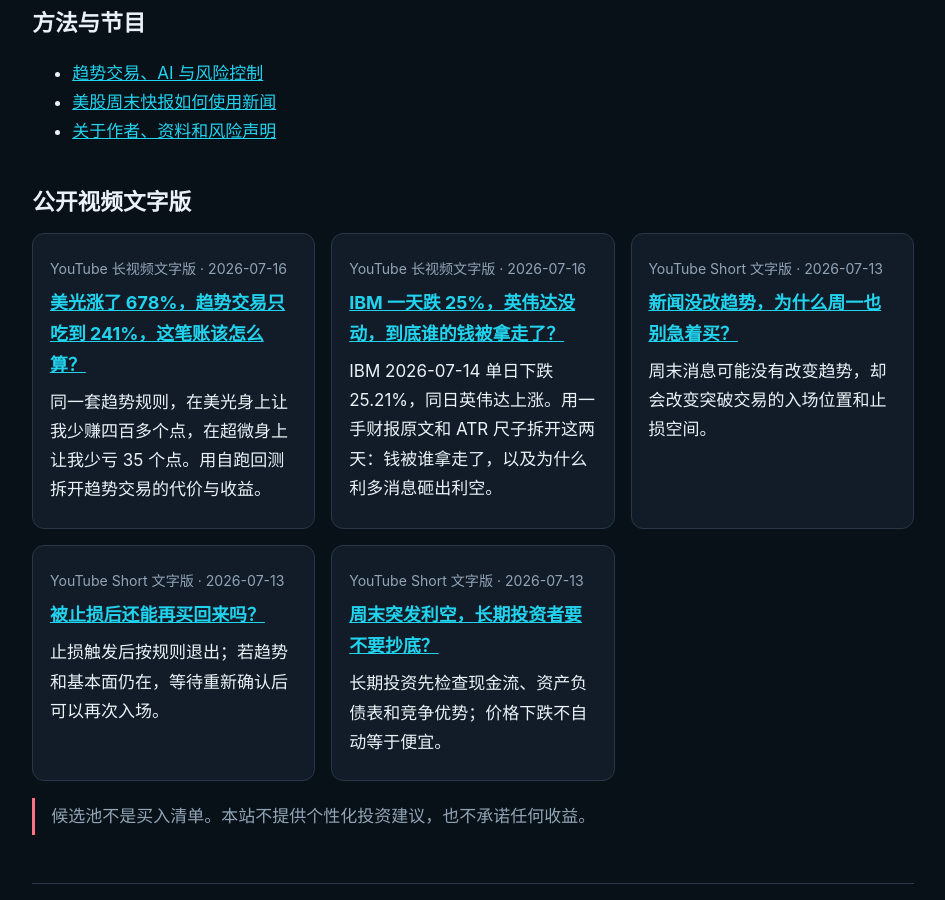
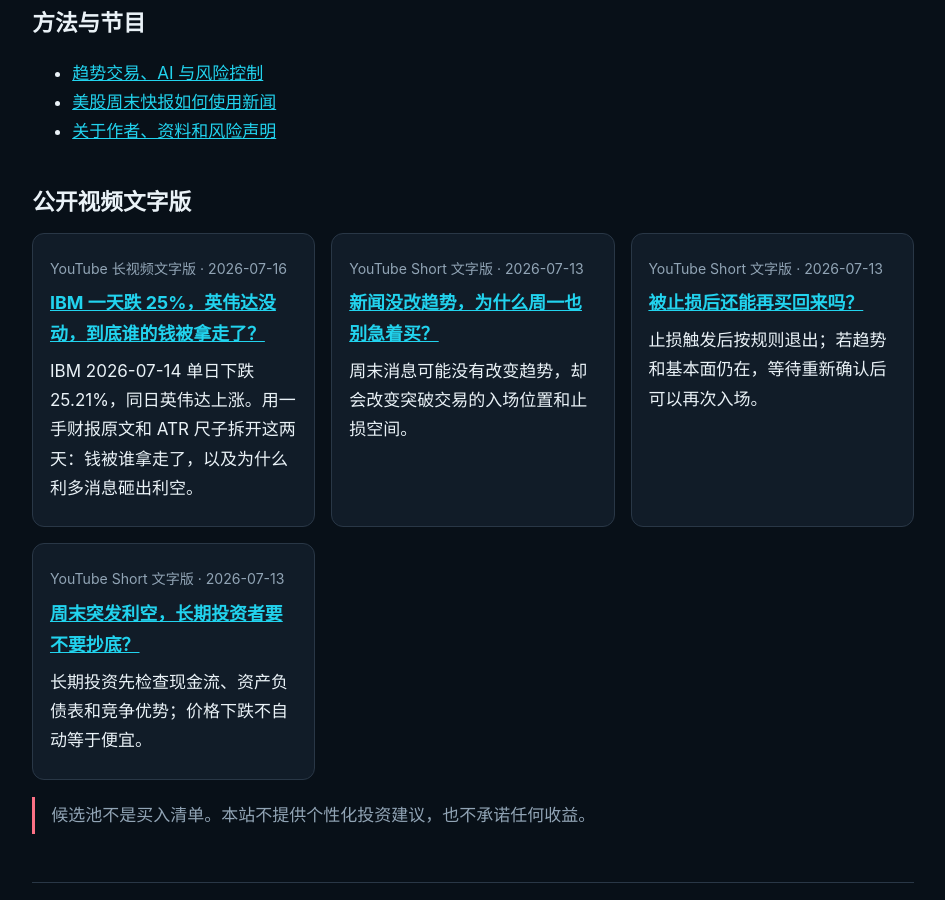
Before and after one commit to wenchangyue/zhicai-market-notes, a Jekyll site: the page built from index.md, in a window 1280 px wide and 900 px high, scrolled down 665 px. Shown: the whole window, without its empty margins (167-1112 px from the left). Built offline with Jekyll 4.4.1, drawn with Linux system fonts in a browser that asks for light colours; part of the change alters nothing that is shown.

```diff
--- a/_episodes/2026-07-15-trend-vs-left-side.md
+++ b/_episodes/2026-07-15-trend-vs-left-side.md
@@ -1,15 +1,15 @@
 ---
 layout: episode
-title: 美光涨了 678%，趋势交易只吃到 241%，这笔账该怎么算？
-description: 同一套趋势规则，在美光身上让我少赚四百多个点，在超微身上让我少亏 35 个点。用自跑回测拆开趋势交易的代价与收益。
+title: 为什么趋势交易相对最安全？
+description: 基本面、消息面、宏观全都算不清。趋势交易用一个动作把它们全部处理掉——止损。代价是先天吃不到全程，但那是可调的代价。
 format: YouTube 长视频文字版
-published: true
+published: false
 topic: 趋势交易方法论
-video_id: jAk0Rck5QOE
-youtube_url: https://youtu.be/jAk0Rck5QOE
+video_id: PENDING
+youtube_url: PENDING
 upload_date: 2026-07-16
 updated_date: 2026-07-16
-duration: PT13M39S
+duration: PT10M08S
 data_as_of: 2026-07-15
 quick_answer: >-
   趋势交易不解决不确定性，它用一个动作把不确定处理掉：止损。代价是吃不到全部涨幅
@@ -62,41 +62,29 @@ sources:
 ---
 ## 逐字稿
 
-**问：**老岳，上一集你说，美光过去一年涨了678%。
+**问：**老岳，我一直有个问题。买股票要看基本面、看财报、看消息、看美联储，要看的东西太多了。到底怎么才算看明白？
 
-**老岳：**涨了。678%。
+**老岳：**看不明白。
 
-**问：**那你的系统，在美光身上赚了多少？
+**问：**啊？
 
-**老岳：**我回测了一遍。241%。
+**老岳：**不是你看不明白，是没人看得明白。上一集那个IBM，一天跌25%。它自己的CEO在信里写，我们这个季度搞砸了。他自己都没料到。
 
-**问：**啊？只有241%？那中间四百多个点呢？
+**问：**他自己都不知道……
 
-**老岳：**没吃到。
+**老岳：**那你我凭什么料到。所以今天讲的不是怎么看明白。是看不明白的时候，怎么办。你想想要判断一只票，得算清多少事。基本面：它明年赚多少钱。消息面：会不会突然出个公告。宏观：美联储降不降息，关税怎么走。
 
-**问：**……一点都不可惜吗？
+**问：**这些都得算准？
 
-**老岳：**可惜。但我还是会这么做。今天就讲这个。三件事。第一，本期数据截到7月15号收盘。你看到这条视频的时候，价格早变了。第二，我现在手里有三只票：KRYS大概占总资金19%，EXEL大概11%，VKTX大概13%。加起来四成出头，剩下五成多是现金。今天要讲的美光、超微、诺基亚、这些，我一股都没有。第三，本期一只票都不推荐。今天讲的是方法，不是标的。好。
+**老岳：**算准一个都难。我举个例子。假设你现在特别确信，人工智能十年后一定改变世界。这个判断我认为大概率是对的。好，你买哪一家？
 
-**问：**那先说，为什么会有"吃不到"这个问题？
+**问：**AI公司那么多。
 
-**老岳：**从上一集那个死结说起。存储和AI，你要问我长期，五年、十年，甚至更长，有没有价值？我认为有。这是个向上的市场。
+**老岳：**对。谁能活下来，谁能活得好，不确定。就算你挑中了一家不错的公司，它的股价也不一定能扛到大涨那一天。中间资金一直被套着，你扛得住几年？
 
-**问：**那不就该买吗？
+**问：**所以方向对了也没用。
 
-**老岳：**短期风险巨大。你回想上一集：IBM一天跌25%，跌穿它自己日常波动的6倍。一条对存储明确利好的消息出来，第二天存储股全砸了。AI公司的钱能不能收回来，到今天也没人知道。
-
-**问：**所以长期看好，短期不敢碰。
-
-**老岳：**对。这就是那个死结。
-
-**问：**那你怎么办？
-
-**老岳：**我举个例子你就懂了。假设你现在特别确信，人工智能十年后一定改变世界。好，你买哪一家？
-
-**问：**……AI公司那么多。
-
-**老岳：**对。谁能活下来，谁能活得好，不确定。就算你挑中了一家不错的公司，它的股价也不一定能扛到大涨那一天。中间资金一直被套着。这么多不确定，堆在一起，怎么办？趋势交易的做法，是快刀斩乱麻。它对基本面、对消息面、对这些乱七八糟的因素，只用一种方式处理，
+**老岳：**方向对，时间不对，一样亏。上一集那个存储更典型。存储公司的钱已经赚到了，产能排到几年以后。但买存储的那些AI公司，能不能把投资人的钱从用户身上赚回来，到今天没人知道。这么多不确定，堆在一起。你怎么算？趋势交易的做法，是快刀斩乱麻。它对基本面、对消息面、对宏观，对这些乱七八糟的因素，只用一种方式处理。
 
 **问：**什么方式？
 
@@ -104,17 +92,17 @@ sources:
 
 **问：**就这一个？
 
-**老岳：**就这一个。你想想上一集那个场面。IBM为什么跌？它自己的CEO在信里写"我们这个季度搞砸了"。他自己都没料到。
-
-**问：**他都不知道……
-
-**老岳：**那你我凭什么料到？所以趋势交易干脆不猜了。它不问IBM为什么跌，不问AI的账能不能算平，不问存储明年还涨不涨。它只问一件事：错到什么程度，我走。这个决定，在你买之前就做完了。不是亏了再想。
+**老岳：**就这一个。它不问IBM为什么跌。不问AI的账能不能算平。不问存储明年还涨不涨。它只问一件事：错到什么程度，我走。这个决定，在你买之前就做完了。不是亏了再想。
 
 **问：**所以风险就可控了。
 
-**老岳：**对。不确定的事情有一百种，处理它们的动作只有一个。《金融怪杰》里有个叫EdSeykota的人，人家问他好交易的要素是什么。他说了三条，第一，截断亏损。第二，截断亏损。第三，截断亏损。
+**老岳：**对。不确定的事情有一百种，处理它们的动作只有一个。这就是我说的，趋势交易相对最安全。不是它能预测，恰恰相反，是它承认自己预测不了，然后把亏损这一头先锁死。
 
-**问：**三条一样的？
+**问：**那如果不这么做呢？
+
+**老岳：**那你就得去猜。猜AI什么时候能赚钱，猜美联储什么时候降息。我猜不着。《金融怪杰》里有个叫EdSeykota的人。人家问他，好交易的要素是什么。他说了三条，第一，截断亏损。第二，截断亏损。第三，截断亏损。
+
+**问：**三条一样的。
 
 **老岳：**一样的。他后面还补了一句：你能守住这三条，才可能有机会。"截断亏损，让利润奔跑"，这句话人人都会说。难的是执行。
 
@@ -122,21 +110,17 @@ sources:
 
 **老岳：**那叫左侧交易。越跌越买，摊低成本。
 
-**问：**听着挺合理啊，便宜了才买嘛。
+**问：**听着挺合理，便宜了才买。
 
-**老岳：**我给你看一只票。超微电脑，SMCI。上一集那张表里就有它。前几年最火的AI服务器公司之一。
+**老岳：**我给你看一个例子。超微电脑，SMCI。前几年最火的AI服务器公司之一。过去一年，跌了49.5%。
 
-**问：**它怎么了？
-
-**老岳：**过去一年，跌了49.5%。
-
-**问：**快一半了。
+**问：**快一半。
 
 **老岳：**这还只是头尾两个点。你要是从头一路拿着，中间最深的时候，你账上是−61%。
 
-**问：**啊？那要是越跌越买……
+**问：**那要是越跌越买……
 
-**老岳：**我们来算算。同一段时间，同一套规则，我的系统在SMCI上做了3笔。总共亏14.5%。
+**老岳：**同一段时间，同一套规则，我的系统在SMCI上做了3笔。总共亏14.5%。
 
 **问：**14.5%对49.5%。
 
@@ -146,13 +130,13 @@ sources:
 
 **老岳：**是系统后来不说话了。SMCI最后一个入场信号，出现在去年11月3号。之后到现在，八个多月，一个信号都没有。
 
-**问：**一个都没有？
+**问：**一个都没有。
 
 **老岳：**一个都没有。而那八个月里，它又跌了43%。
 
 **问：**所以你全程在场外。
 
-**老岳：**对。系统的沉默，本身就是保护。它没告诉我SMCI会跌，它只是不让我进去。Livermore有本自己写的书，1940年的。他写过一句话：绝不要因为一只股票从前高跌了很多，就去买它。它跌，很可能有充分的理由。哪怕现在看着便宜，它可能还是贵得离谱。他还写：绝不摊平亏损。把这句话刻在脑子里。
+**老岳：**对。系统的沉默，本身就是保护。它没告诉我SMCI会跌，它只是不让我进去。Livermore有本自己写的书，1940年的。他写过一句：绝不要因为一只股票从前高跌了很多，就去买它。它跌，很可能有充分的理由。哪怕现在看着便宜，它可能还是贵得离谱。他还写：绝不摊平亏损。把这句话刻在脑子里。
 
 **问：**他自己做到了吗？
 
@@ -162,75 +146,51 @@ sources:
 
 **老岳：**知道道理，和做得到，是两件事。这话从他嘴里说出来，反而更重。
 
-**问：**那回到美光。这套规则在SMCI上救了你，在美光上呢？
+**问：**那这套规则，有没有代价？
 
-**老岳：**在美光上，它让我少赚了四百多个点。
+**老岳：**有。而且是先天的，躲不掉。上一集我说美光过去一年涨了678%。我拿系统的规则，在美光这一只票上跑了一遍回测，
 
-**问：**说说这个241%怎么来的。
+**问：**跑出来多少？
 
-**老岳：**这是回测，不是我的实盘账单。我没有满仓干美光。我是拿系统的规则，在美光这一只票上，从去年7月16号跑到今年7月15号。
+**老岳：**241%。
 
-**问：**跑出来什么？
+**问：**那中间四百多个点……
 
-**老岳：**7笔交易。4笔赚，3笔亏。复利加起来，+241%。
+**老岳：**没吃到。先说清楚，这是回测，不是我的实盘账单。我没有满仓干美光。7笔交易，4笔赚，3笔亏，复利滚下来241%。最大的一笔，4月20号进，6月5号出，+88%。
 
-**问：**那最大的一笔呢？
-
-**老岳：**4月20号进，6月5号出。+88%。
-
-**问：**一只涨了将近七倍的票，你最好的一笔只吃到88%？
+**问：**一只涨了将近七倍的票，最好的一笔只吃到88%。
 
 **老岳：**对。这个事我早就知道，我一直是这么说的，一只股票涨500%，等你的趋势信号锁定的时候，它可能已经翻倍了。中间还有各种震荡、大幅回撤，把你洗出去。最后这只票涨500%，你可能只吃到50%到100%，甚至更少。
 
-**问：**你这个88%，正好在这个区间里。
-
-**老岳：**是。我自己都有点意外，算出来正好落在里面。
-
-**问：**那为什么是这样？为什么信号总是慢半拍？
+**问：**那为什么信号总是慢半拍？
 
 **老岳：**因为信号是跟着价格走的。价格先动，信号才亮。你要等它先涨起来、走出形态、突破，你才知道它是趋势。那时候鱼头已经没了。我一直讲，吃不到鱼头才是对的。能吃到鱼头，那是赌。
 
 **问：**那尾巴呢？
 
-**老岳：**尾巴也吃不到。因为移动止损一定是在高点下方。它必须回撤一段，才能把你打出来。那段回撤，就是你交的学费。
-
-**问：**有没有例子？
-
-**老岳：**我自己的单子。ADEA，今年3月买，5月卖。最高的时候浮盈接近+50%，真正落袋，+36.6%。
-
-**问：**吐回去十几个点。
-
-**老岳：**对。还有我现在手上的KRYS，6月底最高的时候+31%，到7月14号收盘，+17.7%。这还没卖呢。
+**老岳：**尾巴也吃不到。因为移动止损一定是在高点下方。它必须回撤一段，才能把你打出来。那段回撤，就是你交的学费。我自己的单子也一样。ADEA，最高的时候浮盈接近+50%，真正落袋+36.6%。还有我手上的KRYS，6月底最高+31%，到7月14号收盘+17.7%。这还没卖呢。
 
 **问：**都是这样。
 
-**老岳：**都是这样。《股票作手回忆录》里有句话：没有人能抓住所有波动。
+**老岳：**都是这样。《股票作手回忆录》里有句话：没有人能抓住所有波动。这句我得交代一下，那本书是1923年一个叫Lefèvre的记者写的小说，主角是虚构的。大家都知道写的是Livermore，但严格讲，那是书里人物的台词。刚才那句"绝不摊平亏损"才是他本人写的。差别不大，但既然要引，就引对。
 
-**问：**这也是Livermore说的？
+**问：**那能吃到三成半，算好还是不好？
 
-**老岳：**这个我得交代一下，别以讹传讹。那本书是1923年一个叫Lefèvre的记者写的小说。里面的主角叫LarryLivingston，是个虚构人物。书是题献给Livermore的，大家都知道写的是他，但严格讲，那是书里人物说的台词，不是Livermore本人写下来的。
+**老岳：**我把过去一年涨得最凶的19只票，全部跑了一遍同一套规则。捕获率的中位数是56%。
 
-**问：**啊，还有这个区别。
+**问：**所以多数情况吃到一半。
 
-**老岳：**有。刚才那句"绝不摊平亏损"，是他本人1940年那本书里写的，那个能算他的原话。这句"没有人能抓住所有波动"，出处是那本小说。差别不大，但既然要引，就引对。
+**老岳：**对。能吃到一半左右，已经是比较理想的状态了。美光那35%还算低的。
 
-**问：**那35%是不是太少了？
+**问：**也有高的？
 
-**老岳：**这个数别当定律。我把过去一年涨得最凶的19只票，全部跑了一遍同一套规则。捕获率的中位数是56%。多数情况，你吃到一半左右。
+**老岳：**有。CIEN，这只票一直拿着涨397%，我的规则跑出来434%。
 
-**问：**美光的35%算低的。
+**问：**比一直拿着还多。
 
-**老岳：**算低的。但也有反过来的，CIEN，这只票buy&hold涨397%，我的规则跑出来434%。
+**老岳：**对。它中间震荡得厉害，多进出几次，反而赚得更多。而且这个数，跟你止损放多宽关系极大。同样是美光，我把移动止损从3倍ATR收到2倍，捕获率从35%，掉到11%。
 
-**问：**啊？比一直拿着还多？
-
-**老岳：**对。它中间震荡得厉害，多进出几次，反而赚得更多。而且这个数，跟你止损放多宽关系极大。
-
-**问：**怎么讲？
-
-**老岳：**同样是美光。我把移动止损从3倍ATR收到2倍，捕获率从35%，掉到11%。
-
-**问：**差这么多？
+**问：**差这么多。
 
 **老岳：**止损收紧，你被洗出去的次数就多。2倍那一档，同样一年要做13笔。所以"吃不到全部涨幅"这个代价，是止损宽度带来的，不是趋势交易本身。这是个旋钮，你能拧。
 
@@ -238,68 +198,24 @@ sources:
 
 **老岳：**靠多次。你看美光那7笔。最大的一笔88%，但7笔滚下来是241%。是单笔的将近三倍。单次吃不到大涨的遗憾，可以用多次趋势交易补回来。
 
-**问：**可是你还亏了3笔啊。
+**问：**可是你还亏了3笔。
 
-**老岳：**对，7笔里亏了3笔。O'Neil在《金融怪杰》里说过一句，我觉得说得最实在，在股市赢钱的秘诀，不包括"一直是对的"。事实上，就算你只对一半，你也应该能赢。关键是你错的时候，尽可能少亏。
+**老岳：**对，7笔里亏了3笔。O'Neil在《金融怪杰》里说过一句，我觉得最实在，在股市赢钱的秘诀，不包括"一直是对的"。事实上，就算你只对一半，你也应该能赢。关键是你错的时候，尽可能少亏。
 
 **问：**所以胜率不重要。
 
 **老岳：**胜率四成五成都行。重要的是对的时候拿得住，错的时候走得快。
 
-**问：**那被止损洗出去之后它又涨了，这个最难受吧？
+**问：**那今天总结一下。
 
-**老岳：**我给你讲个我自己的事。诺基亚，今年5月7号，我的移动止损触发，卖在12块56。
-
-**问：**然后呢？
-
-**老岳：**然后它就涨。一路涨到6月2号，16块85。
-
-**问：**比你卖的高多少？
-
-**老岳：**34%。
-
-**问：**……那当时你什么感觉？
-
-**老岳：**不好受。那种感觉就是，我的规则把我踢下车了，然后车开走了。
-
-**问：**是啊。
-
-**老岳：**你猜它现在多少钱。
-
-**问：**……多少？
-
-**老岳：**7月15号收盘，11块25。
-
-**问：**比你卖的还低？
-
-**老岳：**低10%。
-
-**问：**……
-
-**老岳：**还有一只，PLAB。5月15号我砍在48块61，是笔亏损单。后来它涨到54块44，比我卖价高12%。我当时也难受。现在它29块77。比我卖的低39%。
-
-**问：**所以那个止损……
-
-**老岳：**救了我一大笔。我说这个不是要证明"止损总是对的"。我得诚实，这就3笔，样本太小了，说明不了统计规律。我另外还有被洗出去之后、人家一去不回头的单子。那种也真实存在。
-
-**问：**那你想说什么？
-
-**老岳：**我想说的是，你在被打出来的那一刻，是没法判断这笔止损对不对的。诺基亚涨到16块85的那天，我看着它，我觉得我错了。两个月后回头看，我对了。可当时的我，不可能知道。
-
-**问：**那怎么办？
-
-**老岳：**卖飞了就卖飞了，别懊悔拍桌子。懊悔说明你的操作没依据、全凭情绪。那样迟早把钱送回市场。已经发生的就是客观事实。懊悔没用。
-
-**问：**那今天总结一下？
-
-**老岳：**三句。第一，趋势交易不解决不确定，它只是用一个动作把不确定处理掉：止损。你不需要知道IBM为什么跌，不需要知道AI的账能不能算平。你只需要提前决定，错到什么程度就走。第二，代价是真实的，我不遮掩。美光涨678%，我吃到241%。但这个代价是可以谈的：多做几次能补一部分，止损放宽一点能补一部分。它是个旋钮，不是宿命。第三，你事前不知道手里是美光还是超微。同一条止损规则，在美光身上让我少赚四百多个点，在超微身上让我少亏35个点。同一条规则，一个让我难受，一个救了我。而你事前，分不出哪只是哪只。
+**老岳：**三句。第一，趋势交易不解决不确定，它只是用一个动作把不确定处理掉：止损。你不需要知道IBM为什么跌，不需要知道AI的账能不能算平。你只需要提前决定，错到什么程度就走。第二，代价是真实的，我不遮掩。你先天吃不到全程。但这个代价能谈：多做几次能补一部分，止损放宽一点能补一部分。它是个旋钮，不是宿命。第三，你事前不知道手里是美光还是超微。同一条止损规则，在美光身上让我少赚四百多个点，在超微身上让我少亏35个点。一个让我难受，一个救了我。而你事前，分不出哪只是哪只。
 
 **问：**所以你认这个代价。
 
-**老岳：**我认。因为不认这个代价，我就得去猜AI的账什么时候能算平。那个我猜不着。今天讲的这些票，我一股都没有，一只都不推荐。回测是回测，实盘是实盘，中间隔着税、滑点、仓位，还有你自己的手。我们下期见。本视频是交易系统复盘与教育内容，不是个性化投资建议。交易有风险，请自行判断。本视频是交易系统复盘与教育内容，不是个性化投资建议。交易有风险，请自行判断。
+**老岳：**我认。因为不认这个代价，我就得去猜AI的账什么时候能算平。那个我猜不着。今天讲的这些票只是例子，回测是回测，实盘是实盘，中间隔着税、滑点、仓位，还有你自己的手。以上是个人观点，不构成投资建议。我们下期见。
 
 ## 风险声明
 
-本页内容仅供教育与研究，不构成个性化投资建议、证券推荐或收益承诺。市场有风险，请根据自己的资金、风险承受能力和独立判断做决定。
+以上是个人观点，不构成投资建议。本页内容仅供教育与研究，不构成证券推荐或收益承诺。市场有风险，请根据自己的资金、风险承受能力和独立判断做决定。
 
 回测是回测，实盘是实盘，中间隔着税、滑点、仓位和执行。数据截至 2026-07-15 美股收盘。
```
